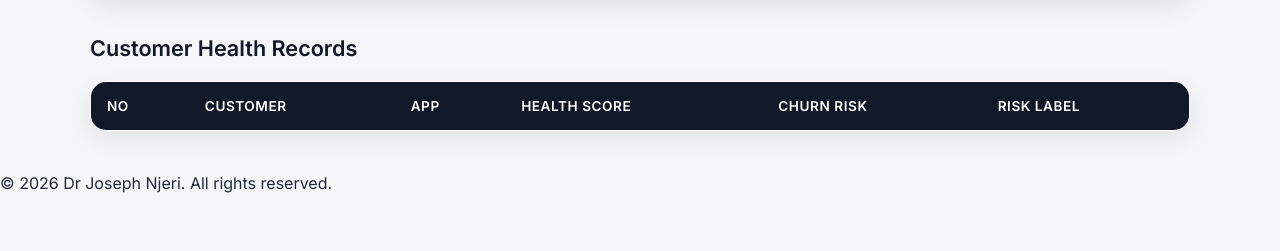
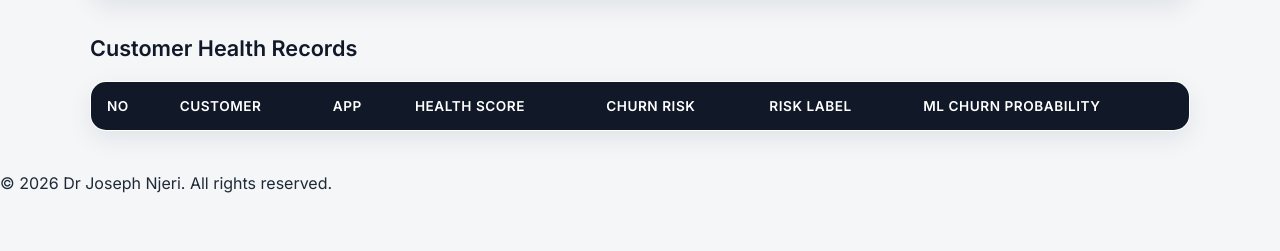
Before and after one commit to karianjahi/atlassian-app-analytics, a Django app: page /dashboard/ in a window 1280 px wide. Shown: the part 687-938 px from the top of the page. Run offline with Django 5.2, Linux system fonts and the light colour scheme; data that the repository does not hold is empty.

Commit message:
Add a new header in the table for churn probability

```diff
--- a/core/analytics/templates/analytics/dashboard.html
+++ b/core/analytics/templates/analytics/dashboard.html
@@ -67,6 +67,7 @@
                 <th>Health Score</th>
                 <th>Churn Risk</th>
                 <th>Risk Label</th>
+                <th>ML Churn Probability</th>
             </tr>
         </thead>
         <tbody id="health-records-body"></tbody>
```
